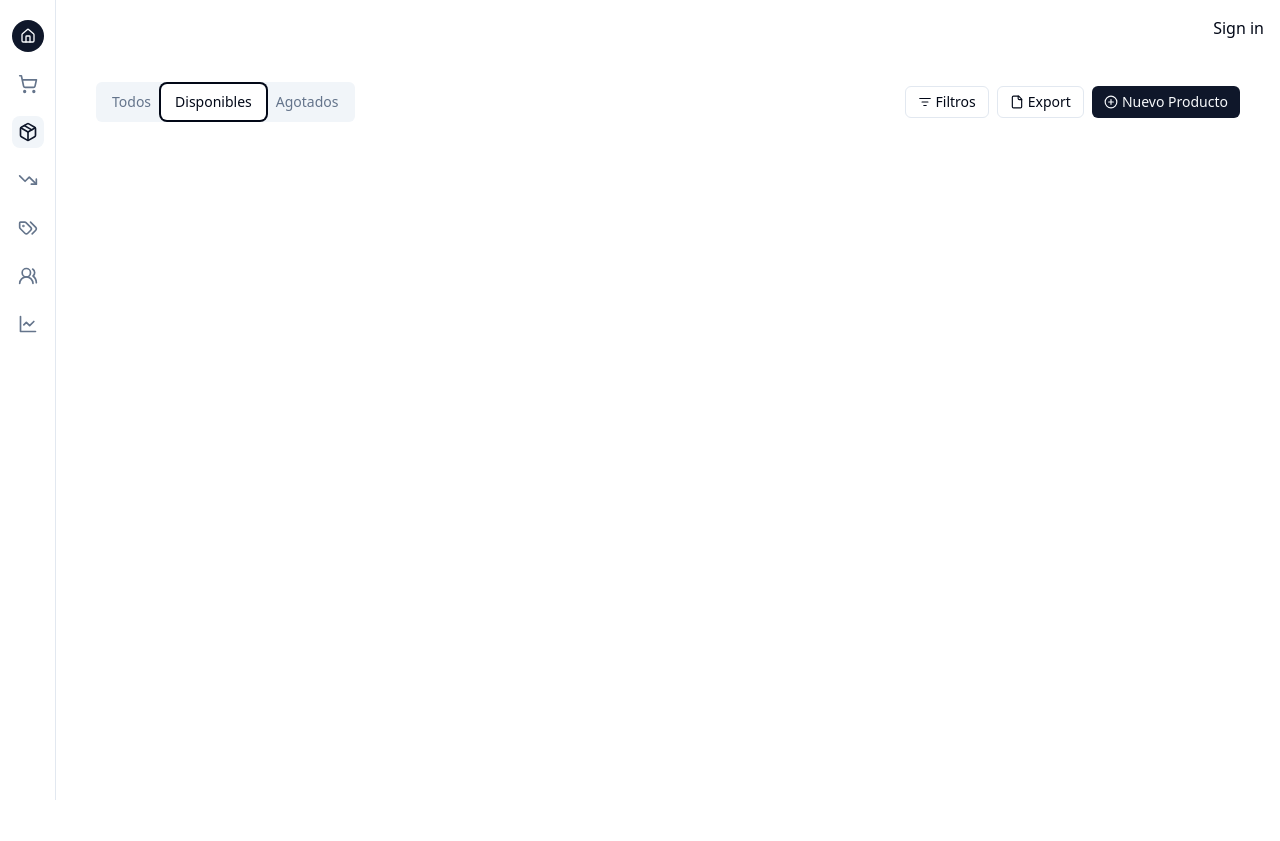
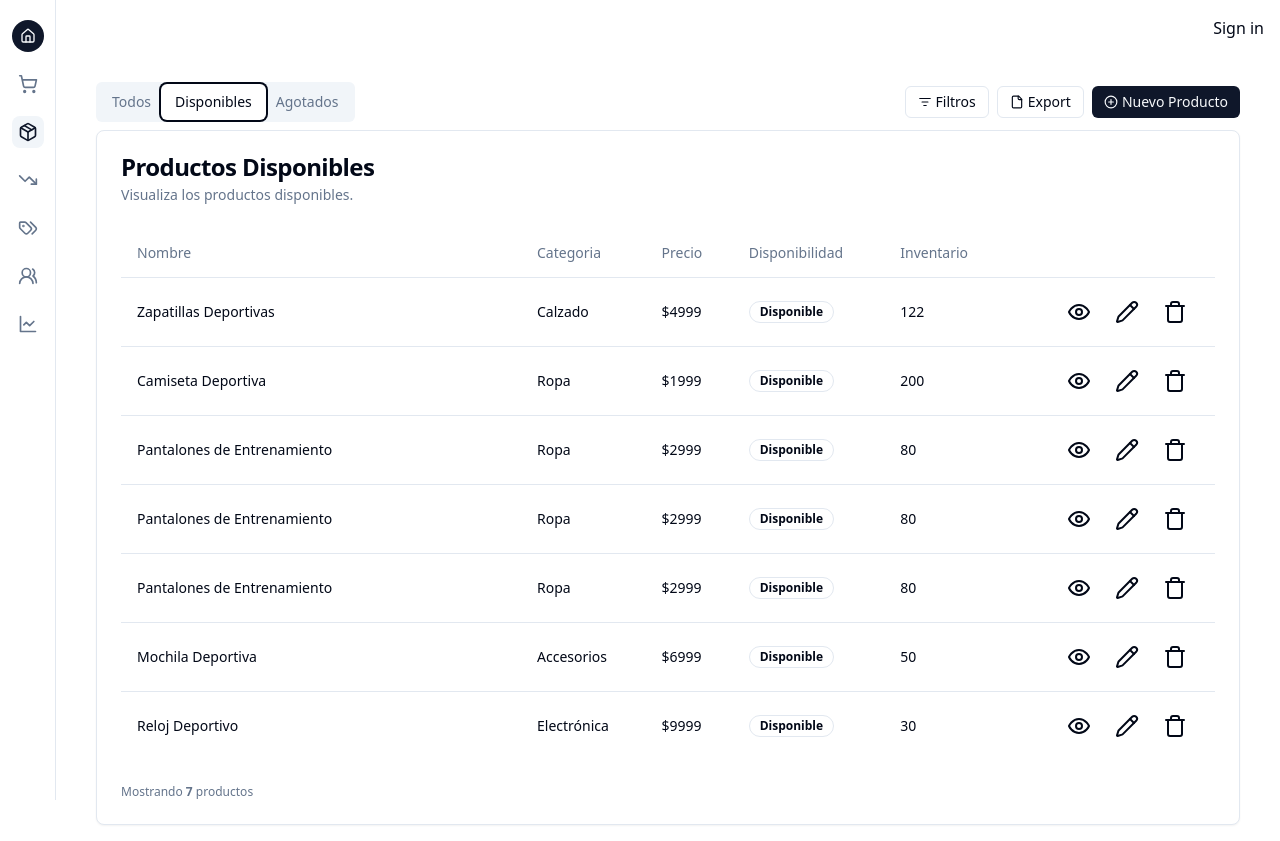
Before and after one commit to tomygp97/StockControl, a Next.js app in the folder stock-control/: page /products in a window 1280 px wide. Both pictures are taken after a click on the tab "Disponibles". Before the commit the page ends 800 px from the top, so only its background shows below. Built offline with nearby package versions, Linux system fonts and the light colour scheme; no server answers.

Commit message:
Filter Products added

```diff
--- a/stock-control/app/products/page.tsx
+++ b/stock-control/app/products/page.tsx
@@ -1,25 +1,10 @@
 'use client'
 
 import { useEffect, useState } from "react";
-// import Link from "next/link";
-// import Image from "next/image";
 import {
-    Eye,
     File,
-    Home,
-    LineChart,
     ListFilter,
-    MoreHorizontal,
-    Package,
-    Package2,
-    PanelLeft,
-    Pencil,
     PlusCircle,
-    Search,
-    Settings,
-    ShoppingCart,
-    Trash,
-    Users2,
 } from "lucide-react";
 import {
     Tabs,
@@ -27,14 +12,6 @@ import {
     TabsList,
     TabsTrigger,
 } from "@/components/ui/tabs";
-import {
-    Table,
-    TableBody,
-    TableCell,
-    TableHead,
-    TableHeader,
-    TableRow,
-} from "@/components/ui/table";
 import {
     DropdownMenu,
     DropdownMenuCheckboxItem,
@@ -52,10 +29,7 @@ import {
     CardHeader,
     CardTitle,
 } from "@/components/ui/card";
-// import { Sheet, SheetContent, SheetTrigger } from "@/components/ui/sheet";
-import { Badge } from "@/components/ui/badge"
 import { Button } from "@/components/ui/button";
-// import { Input } from "@/components/ui/input"
 
 import { Product } from "@/types";
 //! DATA DE PRUEBA
@@ -68,6 +42,8 @@ import { fetchAllProducts } from "../api/apiService";
 const ProductsPage = () => {
 
     const [productsList, setProductsList] = useState<Product[]>([]);
+    const [availableProducts, setAvailableProducts] = useState<Product[]>([])
+    const [outOfStockProducts, setOtuOfStockProducts] = useState<Product[]>([])
     console.log(productsList);
 
     // const fetchProductsData = async() => {
@@ -83,9 +59,12 @@ const ProductsPage = () => {
     //     fetchProductsData();
     // }, [])
 
+
     useEffect(() => {
-        setProductsList(products)
-    }, [])
+        setProductsList(products);
+        setAvailableProducts(products.filter((product) => product.quantityInStock > 0));
+        setOtuOfStockProducts(products.filter(product => product.quantityInStock === 0));
+    }, []);
 
 
     return (
@@ -97,8 +76,8 @@ const ProductsPage = () => {
                     <div className="flex items-center">
                     <TabsList>
                         <TabsTrigger value="all">Todos</TabsTrigger>
-                        <TabsTrigger value="active">Disponibles</TabsTrigger>
-                        <TabsTrigger value="draft">Agotados</TabsTrigger>
+                        <TabsTrigger value="available">Disponibles</TabsTrigger>
+                        <TabsTrigger value="outOfStock">Agotados</TabsTrigger>
                     </TabsList>
                     <div className="ml-auto flex items-center gap-2">
                         <DropdownMenu>
@@ -149,8 +128,46 @@ const ProductsPage = () => {
                             </CardContent>
                             <CardFooter>
                             <div className="text-xs text-muted-foreground">
-                            Mostrando <strong>5</strong> de <strong>20</strong>{" "}
-                            productos
+                                Mostrando <strong>{`${productsList.length}`}</strong>{" "}
+                                producto{productsList.length > 1 ? "s" : ""}
+                            </div>
+                            </CardFooter>
+                        </Card>
+                    </TabsContent>
+                    <TabsContent value="available">
+                        <Card x-chunk="dashboard-06-chunk-0">
+                            <CardHeader>
+                                <CardTitle>Productos Disponibles</CardTitle>
+                                <CardDescription>
+                                    Visualiza los productos disponibles.
+                                </CardDescription>
+                            </CardHeader>
+                            <CardContent>
+                                <ProductTable products={availableProducts} />
+                            </CardContent>
+                            <CardFooter>
+                            <div className="text-xs text-muted-foreground">
+                                Mostrando <strong>{`${availableProducts.length}`}</strong>{" "}
+                                producto{availableProducts.length > 1 ? "s" : ""}
+                            </div>
+                            </CardFooter>
+                        </Card>
+                    </TabsContent>
+                    <TabsContent value="outOfStock">
+                        <Card x-chunk="dashboard-06-chunk-0">
+                            <CardHeader>
+                                <CardTitle>Productos Agotados</CardTitle>
+                                <CardDescription>
+                                    Visualiza los productos agotados.
+                                </CardDescription>
+                            </CardHeader>
+                            <CardContent>
+                                <ProductTable products={outOfStockProducts} />
+                            </CardContent>
+                            <CardFooter>
+                            <div className="text-xs text-muted-foreground">
+                                Mostrando <strong>{`${outOfStockProducts.length}`}</strong>{" "}
+                                producto{outOfStockProducts.length > 1 ? "s" : ""}
                             </div>
                             </CardFooter>
                         </Card>
```
Lines whose indentation alone changed are shown as unchanged.
